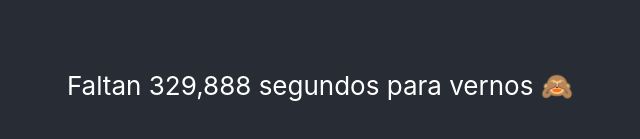
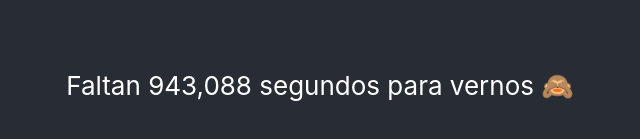
Before and after one commit to szaldivar/time-to, a React (Create React App) app: page / in a window 1280 px wide. Shown: the part 315-454 px from the top of the page, without its empty margins (320-960 px from the left). Built offline with nearby package versions, Linux system fonts and the light colour scheme.

Commit message:
change time to saturday

```diff
--- a/src/App.js
+++ b/src/App.js
@@ -1,8 +1,8 @@
 import { useState, useEffect, useRef } from "react";
 import "./App.css";
 
-const DATE_TIME = new Date("2021-12-04T16:40:00.000Z").getTime();
-const DATE_TIME2 = new Date("2021-12-04T18:00:00.000Z").getTime();
+const DATE_TIME = new Date("2021-12-11T19:00:00.000Z").getTime();
+const DATE_TIME2 = new Date("2021-12-11T20:00:00.000Z").getTime();
 
 function App() {
   const [seconds, setSeconds] = useState(() => {
```
